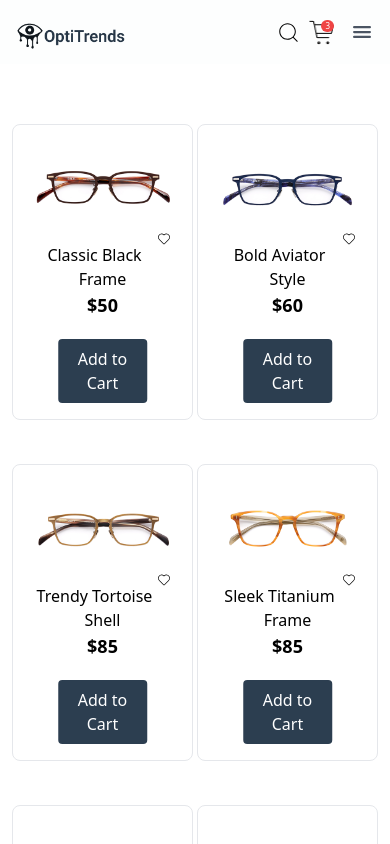
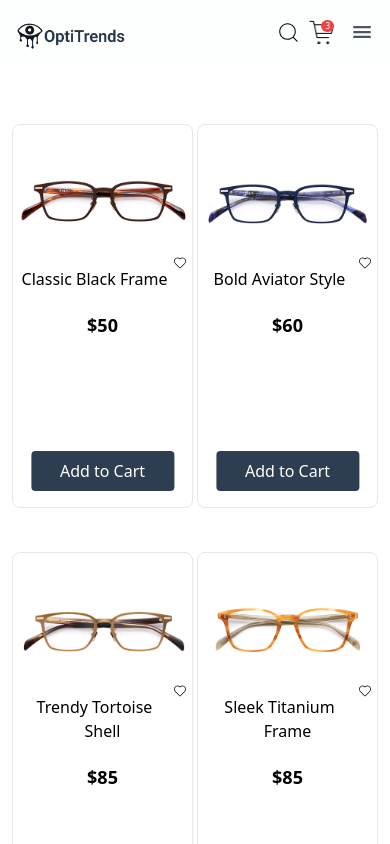
Before and after one commit to itsAakashz/ecom-OptiTrends, a React (Vite) app in the folder OptiTrend/: page / in a window 390 px wide. Shown: the top 844 px of the page. Built offline with nearby package versions, Linux system fonts and the light colour scheme.

Commit message:
Update ProductCard.jsx

```diff
--- a/OptiTrend/src/components/ProductCard.jsx
+++ b/OptiTrend/src/components/ProductCard.jsx
@@ -1,31 +1,32 @@
 import React from 'react';
+import { Link } from 'react-router-dom'
 import { CiHeart } from "react-icons/ci";
-import { Link } from 'react-router-dom'
 
 const ProductCard = ({ name, price, image }) => {
   return (
-    <div className="group relative border rounded-lg mt-10 overflow-hidden p-5">
-      <div className="lg:group-hover:translate-y-[-50px] transition-transform duration-300 mb-[80px]">
+    <div>
+      <div className="group relative border rounded-lg mt-10 overflow-hidden h-96 lg:w-72 lg:p-10 md:w-64 md:p-10 p-1">
+        <div className="lg:group-hover:translate-y-[-50px] transition-transform duration-300">
           <img
             src={image}
             alt={name}
-          className="h-auto rounded-md object-center  mx-auto"
+            className="h-auto rounded-md object-center mt-5  mx-auto"
           />
-        <CiHeart className="hover:cursor-pointer opacity-100 lg:opacity-0 lg:group-hover:opacity-100 float-right"/>
+          <CiHeart
+            src="/assets/fav.png"
+            className="opacity-100 lg:opacity-0 lg:group-hover:opacity-100 float-right"
+          />
           <h2 className="text-center lg:mt-10 mt-3">{name}</h2>
-        <p className="text-lg font-semibold text-center lg:mt-10">
+          <p className="text-lg font-semibold text-center mt-5 lg:mt-10">
             {price}
           </p>
         </div>
         <Link to="/cart">
-          <button
-          className="mt-10 absolute bottom-4 left-1/2 transform -translate-x-1/2 transition-opacity duration-300 text-white lg:px-4 px-1 py-2 lg:py-2 rounded opacity-100 lg:opacity-0 lg:group-hover:opacity-100"
-          style={{ backgroundColor: "#2C3E50" }}
-        >
+          <button className="absolute bottom-4 left-1/2 transform -translate-x-1/2 transition-opacity duration-300 text-white px-2 lg:px-4 py-2 rounded opacity-100 lg:opacity-0 lg:group-hover:opacity-100 bg-[#2C3E50] w-4/5 mx-auto md:w-auto mt-0">
             Add to Cart
           </button>
         </Link>
-
+      </div>
     </div>
   );
 }
```
Lines whose indentation alone changed are shown as unchanged.
